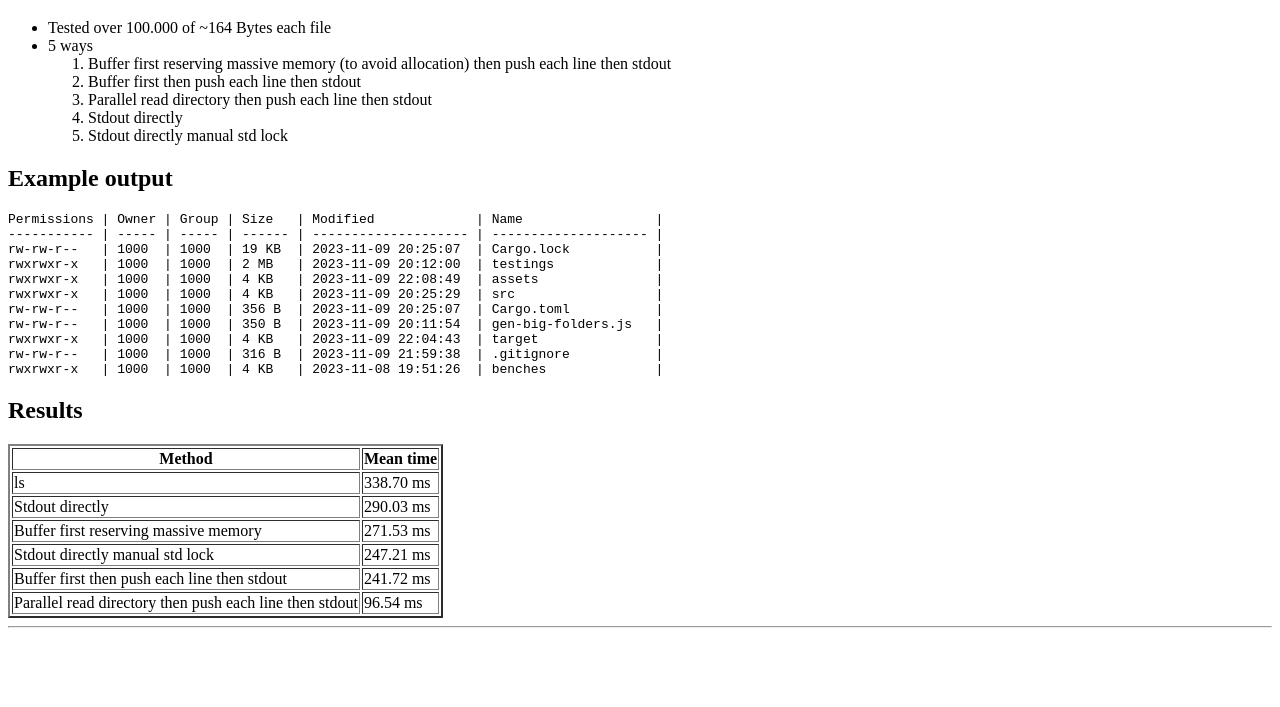
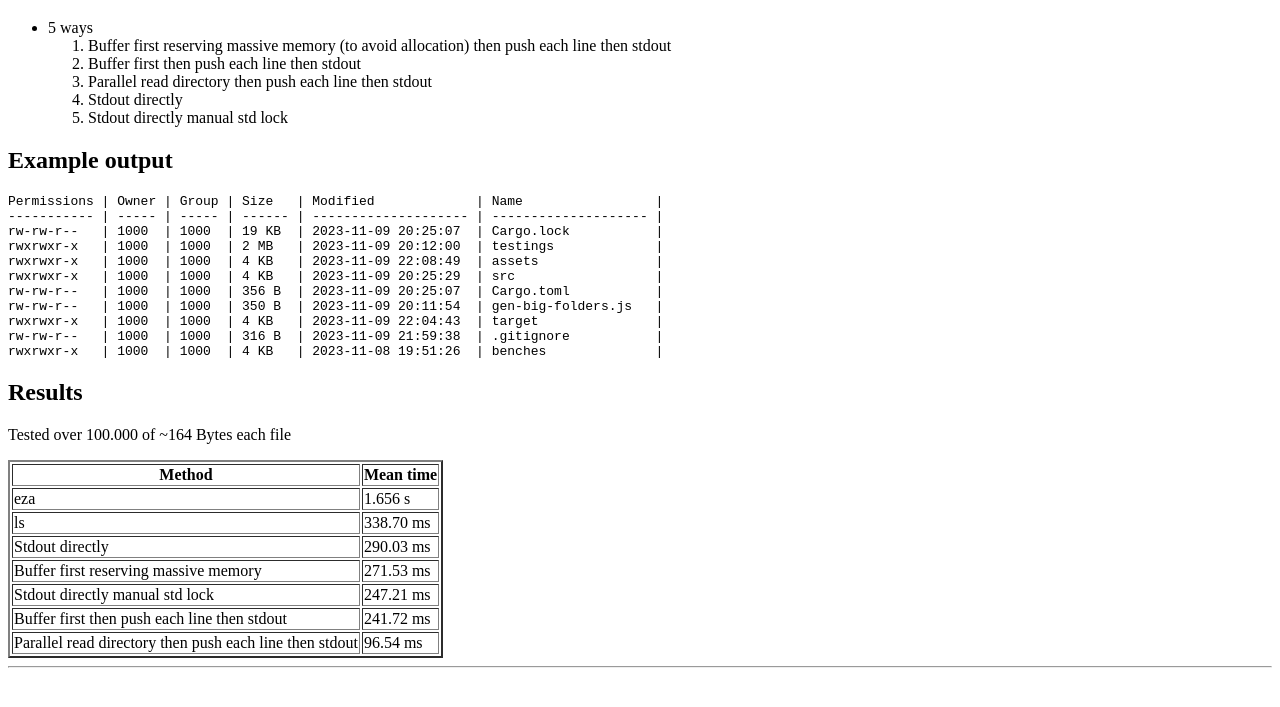
Before and after one commit to JulianKominovic/rust-benchmarks, a plain HTML site: page docs/index.html in a window 1280 px wide. Shown: the part 61-768 px from the top of the page. Drawn offline with Linux system fonts and the light colour scheme.

Commit message:
chore: eza comparation

```diff
--- a/docs/index.html
+++ b/docs/index.html
@@ -8,7 +8,6 @@
   <body>
     <a href="./ls-replacement/report/index.html"><h1>ls replacement</h1></a>
     <ul>
-      <li>Tested over 100.000 of ~164 Bytes each file</li>
       <li>
         5 ways
 
@@ -39,6 +38,7 @@ rw-rw-r--   | 1000  | 1000  | 316 B  | 2023-11-09 21:59:38  | .gitignore
 rwxrwxr-x   | 1000  | 1000  | 4 KB   | 2023-11-08 19:51:26  | benches              |</pre
     >
     <h2>Results</h2>
+    <p>Tested over 100.000 of ~164 Bytes each file</p>
 
     <table border="2">
       <thead>
@@ -48,6 +48,10 @@ rwxrwxr-x   | 1000  | 1000  | 4 KB   | 2023-11-08 19:51:26  | benches
         </tr>
       </thead>
       <tbody>
+        <tr>
+          <td>eza</td>
+          <td>1.656 s</td>
+        </tr>
         <tr>
           <td>ls</td>
           <td>338.70 ms</td>
```
